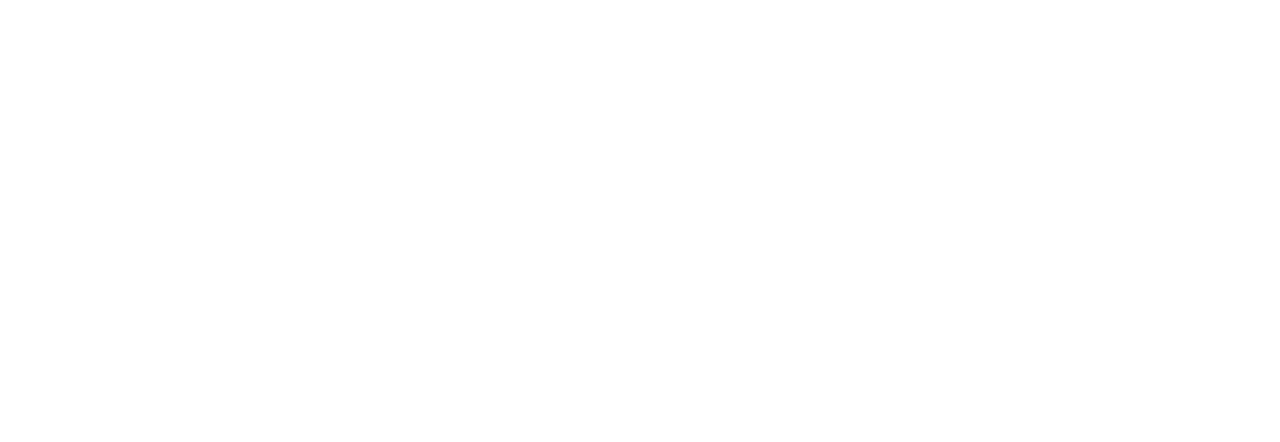
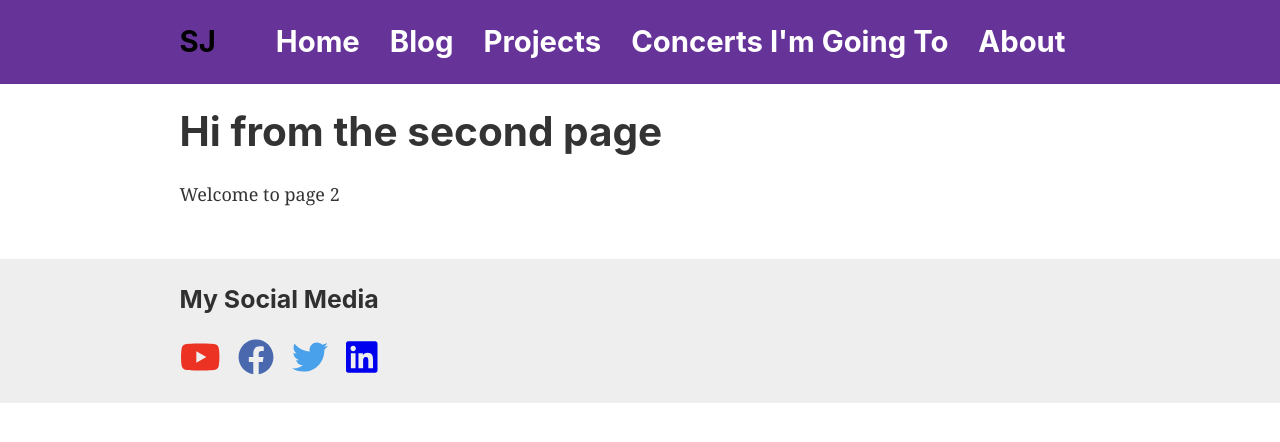
Before and after one commit to shanjng/shanjng.github.io, a Gatsby site: page /concerts in a window 1280 px wide. Before the commit this address had no page. Built offline with nearby package versions, Linux system fonts and the light colour scheme; Gatsby itself is replaced by a stand-in of ours.

Commit message:
Create concerts page

```diff
--- a/package.json
+++ b/package.json
@@ -3,7 +3,7 @@
   "private": true,
   "description": "A simple starter to get up and developing quickly with Gatsby",
   "version": "0.1.0",
-  "author": "Kyle Mathews <mathews.kyle@gmail.com>",
+  "author": "Shan Jiang <shan.jiang03@gmail.com>",
   "dependencies": {
     "@fortawesome/fontawesome-svg-core": "^1.2.35",
     "@fortawesome/free-brands-svg-icons": "^5.15.3",
--- a/src/components/header.js
+++ b/src/components/header.js
@@ -63,6 +63,17 @@
       </h2>
       <h2 style={{ margin: 0, marginRight: 30 }}>
         <Link
+          to="/concerts"
+          style={{
+            color: `white`,
+            textDecoration: `none`,
+          }}
+        >
+          Concerts I'm Going To
+        </Link>
+      </h2>
+      <h2 style={{ margin: 0, marginRight: 30 }}>
+        <Link
           to="/about"
           style={{
             color: `white`,
--- a/src/pages/page-2.js
+++ b/src/pages/concerts.js
@@ -4,13 +4,12 @@
 import Layout from "../components/layout"
 import SEO from "../components/seo"
 
-const SecondPage = () => (
+const Concerts = () => (
   <Layout>
-    <SEO title="Page two" />
+    <SEO title="Concerts" />
     <h1>Hi from the second page</h1>
     <p>Welcome to page 2</p>
-    <Link to="/">Go back to the homepage</Link>
   </Layout>
 )
 
-export default SecondPage
+export default Concerts
```
